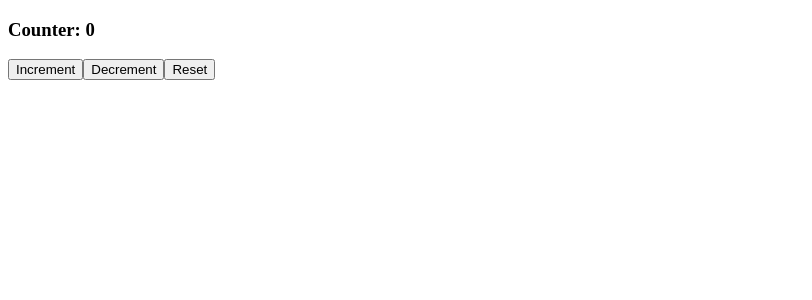
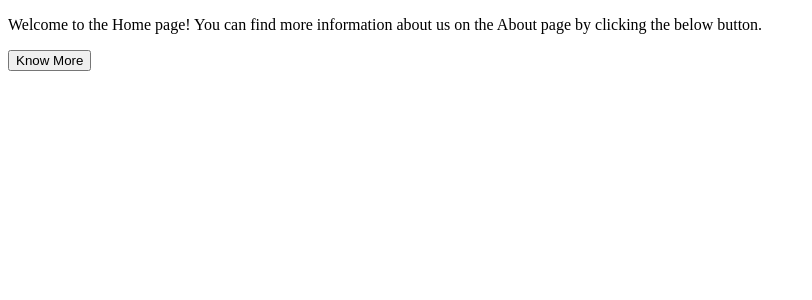
Before and after one commit to githubscientist/fsd57wde, a React (Vite) app: page / in a window 1280 px wide. Shown: the top 300 px of the page, without its empty margins (0-812 px from the left). Built offline with nearby package versions, Linux system fonts and the light colour scheme.

Commit message:
react router dom navigate example

```diff
--- a/package.json
+++ b/package.json
@@ -11,7 +11,8 @@
   },
   "dependencies": {
     "react": "^18.2.0",
-    "react-dom": "^18.2.0"
+    "react-dom": "^18.2.0",
+    "react-router-dom": "^6.23.0"
   },
   "devDependencies": {
     "@types/react": "^18.2.66",
--- a/src/App.jsx
+++ b/src/App.jsx
@@ -1,20 +1,22 @@
-import { useReducer } from "react";
-import { initialState, reducer } from "./reducers/countReducer";
+import { RouterProvider, createBrowserRouter } from "react-router-dom";
+import Home from "./components/Home";
+import About from "./components/About";
+
+const router = createBrowserRouter([
+  {
+    path: "/",
+    element: <Home />
+  },
+  {
+    path: "/about",
+    element: <About />
+  }
+])
 
 const App = () => {
-
-    const [state, dispatch] = useReducer(reducer, initialState);
-
-  return (
-      <div>
-          <h3>Counter: { state.count }</h3>
-          <button onClick={() => dispatch({ type: 'incr' })}>Increment</button>
-
-          <button onClick={() => dispatch({ type: 'decr' })}>Decrement</button>
-
-          <button onClick={() => dispatch({ type: 'reset' })}>Reset</button>
-    </div>
-  )
+  return <RouterProvider
+    router={router}
+  />
 }
 
 export default App;
--- /dev/null
+++ b/src/components/About.jsx
@@ -0,0 +1,7 @@
+const About = () => {
+  return (
+    <div>About</div>
+  )
+}
+
+export default About;
--- /dev/null
+++ b/src/components/Home.jsx
@@ -0,0 +1,20 @@
+import { useNavigate } from "react-router-dom";
+
+const Home = () => {
+
+    const navigate = useNavigate();
+
+    const handleClick = () => {
+        navigate("/about");
+    }
+
+  return (
+      <div>
+        <p>Welcome to the Home page! You can find more information about us on the About page by clicking the below button.</p>
+
+        <button onClick={handleClick}>Know More</button>
+    </div>
+  )
+}
+
+export default Home;
--- a/src/reducers/countReducer.js
+++ /dev/null
@@ -1,27 +0,0 @@
-// define a initial state
-const initialState = {
-    count: 0,
-}
-
-// define the reducer function
-function reducer(state, action) {
-    switch (action.type) {
-        case 'incr':
-            return {
-                count: state.count + 1,
-            }
-        case 'decr':
-            return {
-                count: state.count - 1,
-            }
-        case 'reset':
-            return {
-                count: 0,
-            }
-    }
-}
-
-export {
-    initialState,
-    reducer,
-}
```
